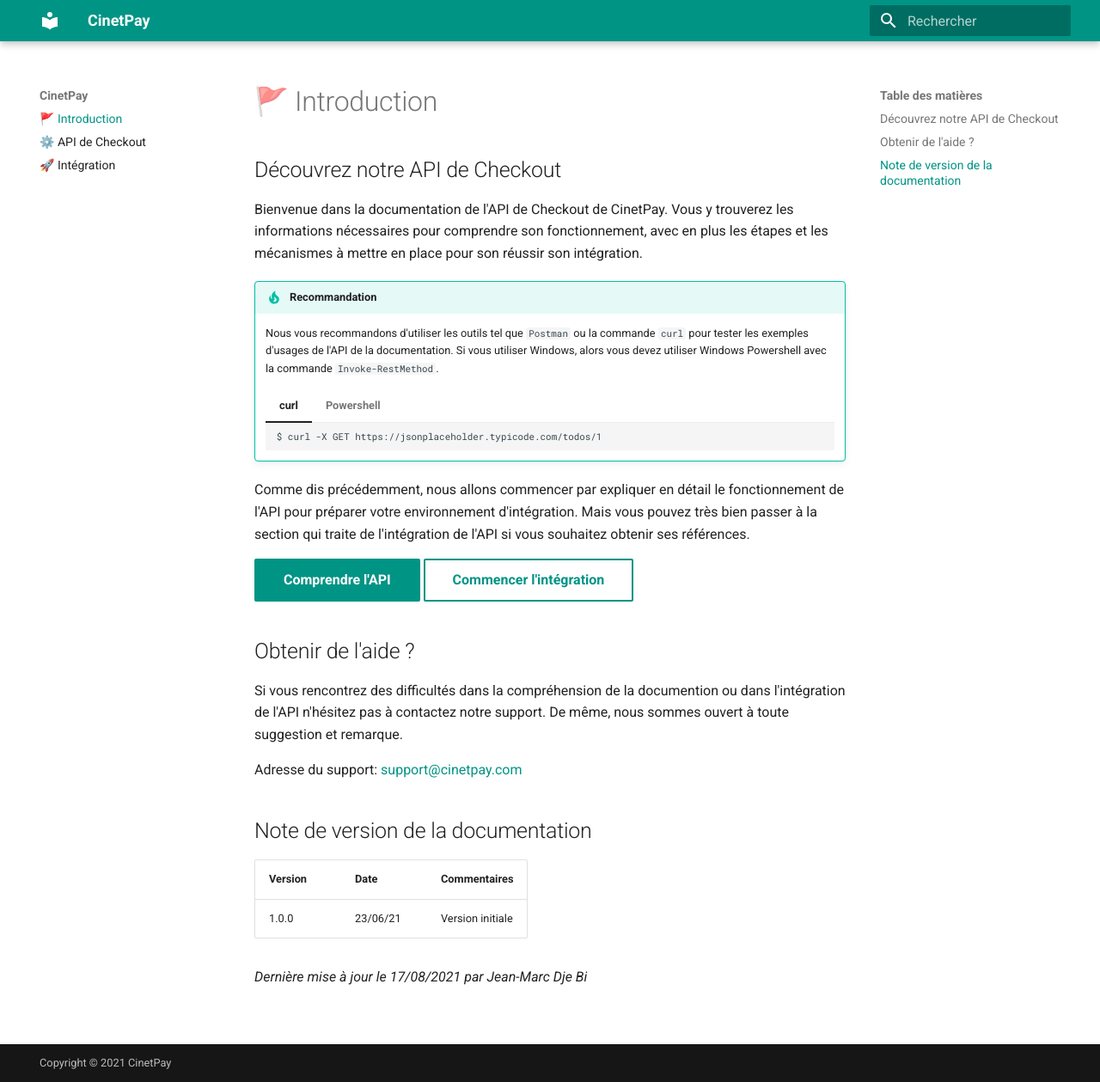
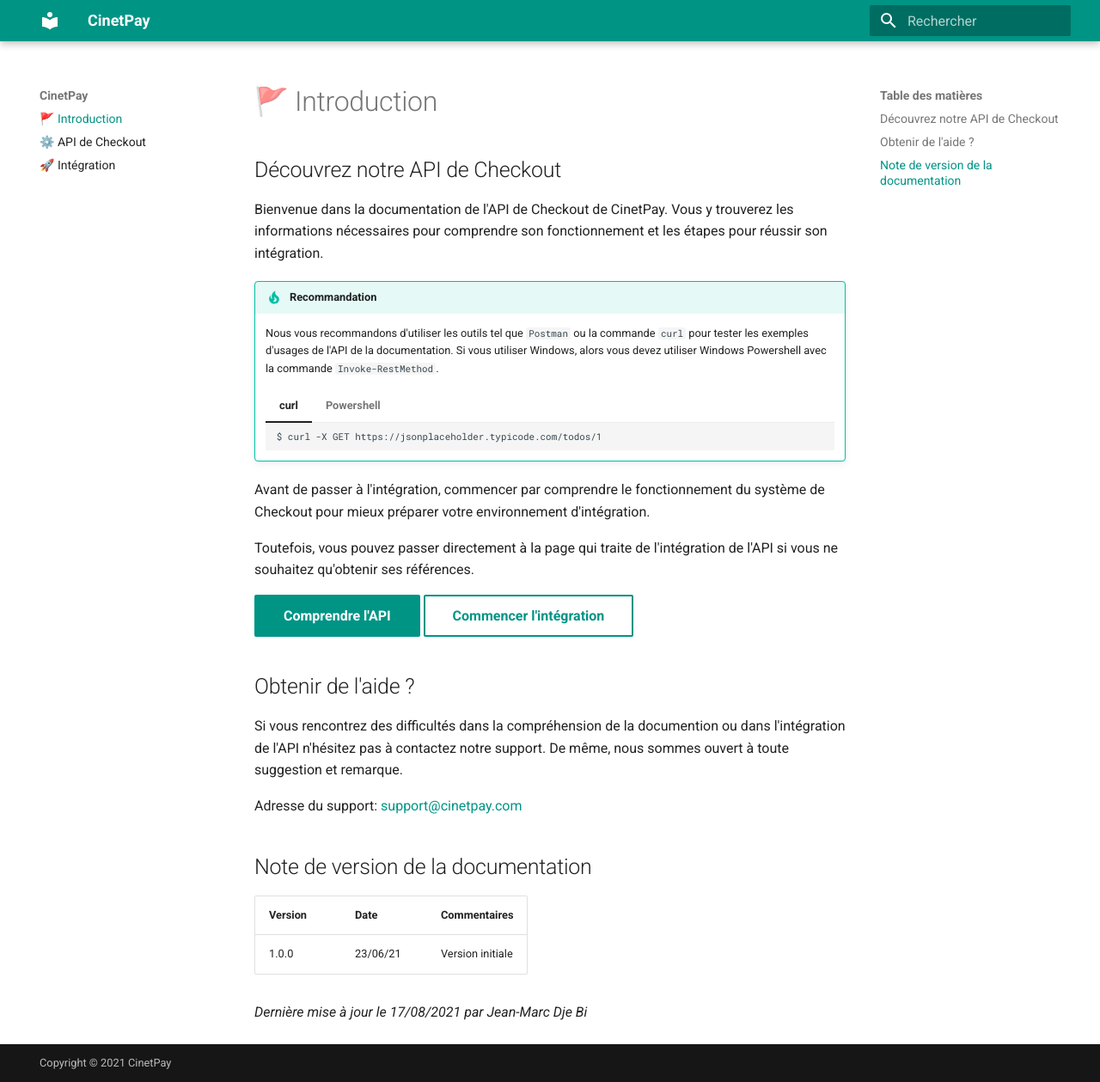
Before and after one commit to Tidev-CinetPay/api-checkout-doc, an MkDocs documentation site: the page built from docs/index.md, in a window 1280 px wide and 1259 px high. Shown: the whole window at 86% size. Built offline with MkDocs 1.6.1 and Material for MkDocs 9.7.7, drawn with Linux system fonts in a browser that asks for light colours.

Commit message:
Mise a jour

````diff
--- a/docs/index.md
+++ b/docs/index.md
@@ -1,6 +1,6 @@
 ## Découvrez notre API de Checkout
 
-Bienvenue dans la documentation de l'API de Checkout de CinetPay. Vous y trouverez les informations nécessaires pour comprendre son fonctionnement, avec en plus les étapes et les mécanismes à mettre en place pour son réussir son intégration.
+Bienvenue dans la documentation de l'API de Checkout de CinetPay. Vous y trouverez les informations nécessaires pour comprendre son fonctionnement et les étapes pour réussir son intégration.
 
 !!! Tip "Recommandation"
     Nous vous recommandons d'utiliser les outils tel que `Postman` ou la commande `curl` pour tester les exemples d'usages de l'API de la documentation. Si vous utiliser Windows, alors vous devez utiliser Windows Powershell avec la commande `Invoke-RestMethod `.
@@ -17,7 +17,9 @@ Bienvenue dans la documentation de l'API de Checkout de CinetPay. Vous y trouver
         Invoke-RestMethod -Method GET -uri "https://jsonplaceholder.typicode.com/todos/1"
         ```
 
-Comme dis précédemment, nous allons commencer par expliquer en détail le fonctionnement de l'API pour préparer votre environnement d'intégration. Mais vous pouvez très bien passer à la section qui traite de l'intégration de l'API si vous souhaitez obtenir ses références.
+Avant de passer à l'intégration, commencer par comprendre le fonctionnement du système de Checkout pour mieux préparer votre environnement d'intégration.
+
+Toutefois, vous pouvez passer directement à la page qui traite de l'intégration de l'API si vous ne souhaitez qu'obtenir ses références.
 
 [Comprendre l'API](/l'api-de-checkout){ .md-button .md-button--primary } [Commencer l'intégration](/integration){ .md-button }
 
````
